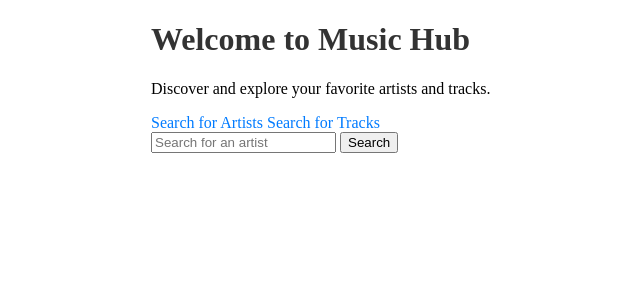
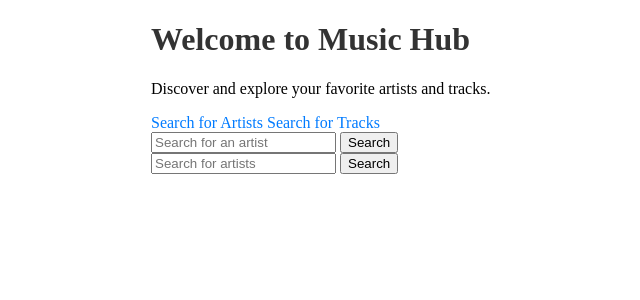
Before and after one commit to Nizogcwala/Music-Hub---Social-Media-Platform, a Flask app: page / in a window 1280 px wide. Shown: the top 300 px of the page, without its empty margins (89-729 px from the left). Run offline with Flask 3, Linux system fonts and the light colour scheme.

Commit message:
Modified index.html

```diff
--- a/MusicHubApp/templates/index.html
+++ b/MusicHubApp/templates/index.html
@@ -17,6 +17,10 @@
                 <input type="text" name="artist_name" placeholder="Search for an artist">
                 <button type="submit">Search</button>
             </form>
+            <form action="{{ url_for('artist_search') }}" method="GET">
+                <input type="text" name="query" placeholder="Search for artists">
+                <button type="submit">Search</button>
+            </form>
 
         </div>
     </div>
```
